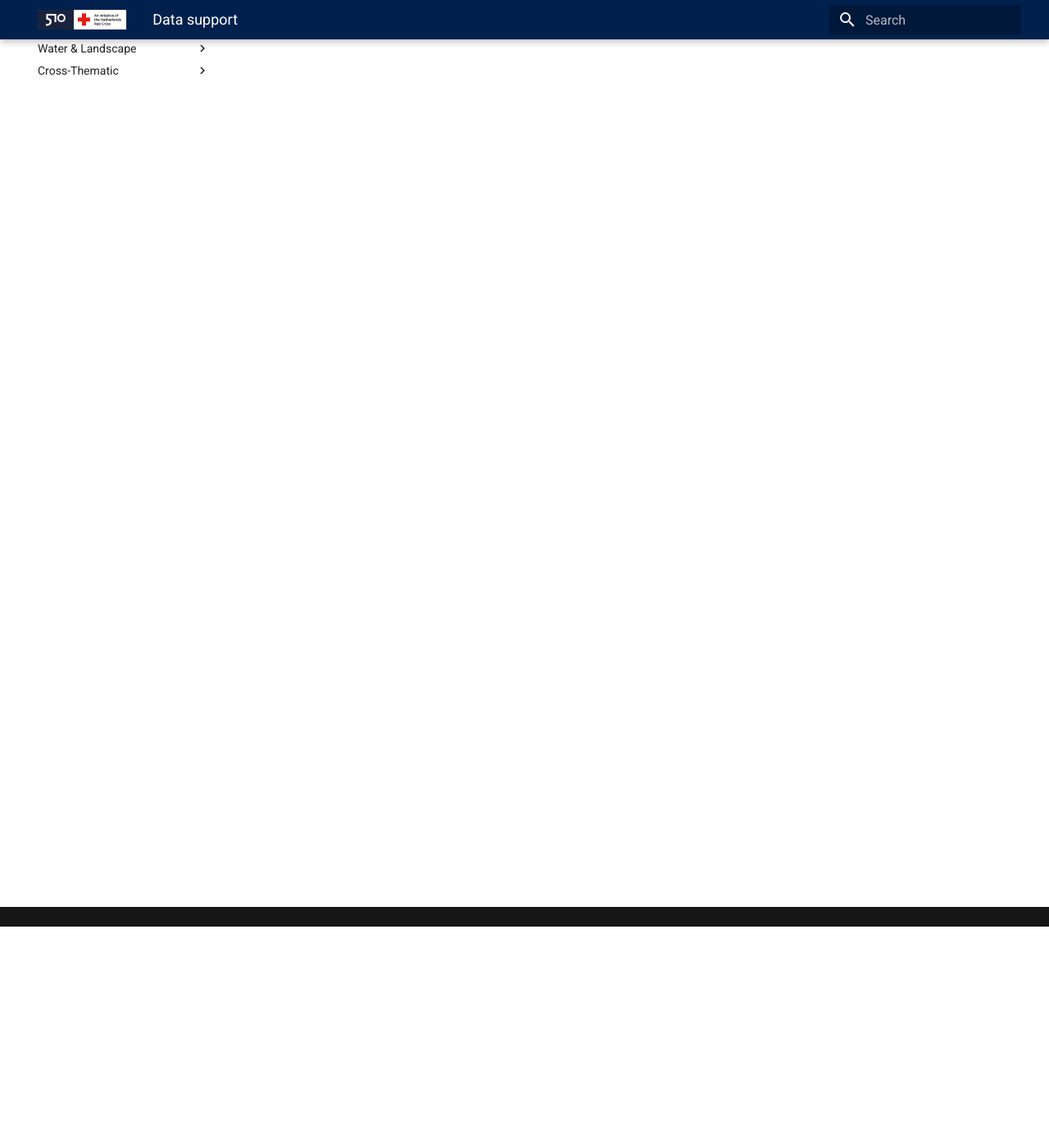
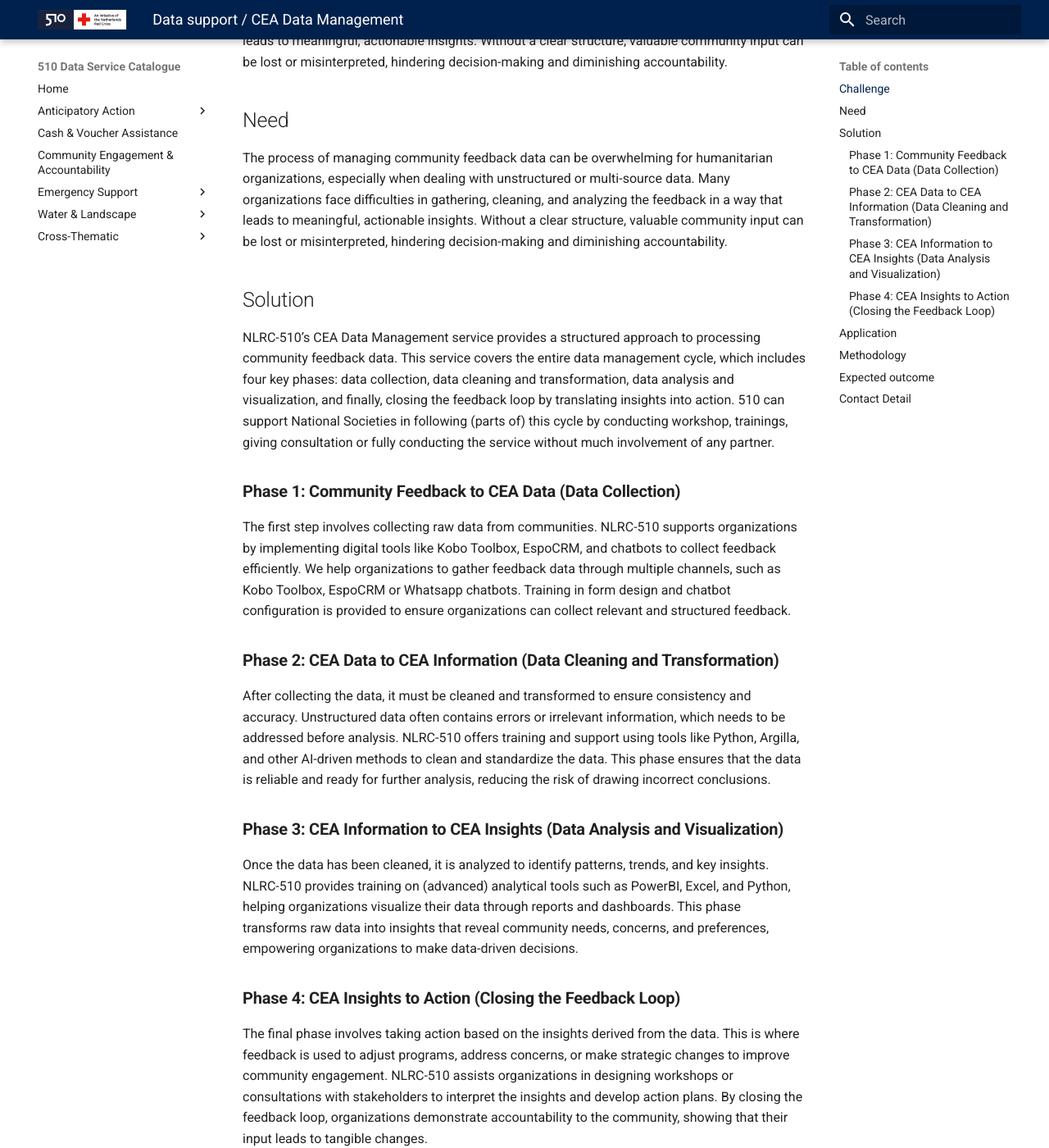
Before and after one commit to rodekruis/data-service-catalogue, an MkDocs documentation site: the page built from docs/cea/data_support.md, in a window 1280 px wide and 1400 px high, scrolled down 270 px. Shown: the whole window at 82% size. Built offline with MkDocs 1.6.1 and Material for MkDocs 9.7.7, drawn with Linux system fonts in a browser that asks for light colours; plug-ins that fetch from the network failed and are left out; some of the changed text lies outside the part shown.

Commit message:
Update data_support.md

```diff
--- a/docs/cea/data_support.md
+++ b/docs/cea/data_support.md
@@ -1 +1,47 @@
-# Data support
+# Data support / CEA Data Management
+
+## Challenge
+
+The process of managing community feedback data can be overwhelming for humanitarian organizations, especially when dealing with unstructured or multi-source data. Many organizations face difficulties in gathering, cleaning, and analyzing the feedback in a way that leads to meaningful, actionable insights. Without a clear structure, valuable community input can be lost or misinterpreted, hindering decision-making and diminishing accountability.
+
+## Need
+
+The process of managing community feedback data can be overwhelming for humanitarian organizations, especially when dealing with unstructured or multi-source data. Many organizations face difficulties in gathering, cleaning, and analyzing the feedback in a way that leads to meaningful, actionable insights. Without a clear structure, valuable community input can be lost or misinterpreted, hindering decision-making and diminishing accountability.
+
+## Solution
+
+NLRC-510’s CEA Data Management service provides a structured approach to processing community feedback data. This service covers the entire data management cycle, which includes four key phases: data collection, data cleaning and transformation, data analysis and visualization, and finally, closing the feedback loop by translating insights into action. 510 can support National Societies in following (parts of) this cycle by conducting workshop, trainings, giving consultation or fully conducting the service without much involvement of any partner.
+
+### Phase 1: Community Feedback to CEA Data (Data Collection)
+The first step involves collecting raw data from communities. NLRC-510 supports organizations by implementing digital tools like Kobo Toolbox, EspoCRM, and chatbots to collect feedback efficiently. We help organizations to gather feedback data through multiple channels, such as Kobo Toolbox, EspoCRM or Whatsapp chatbots. Training in form design and chatbot configuration is provided to ensure organizations can collect relevant and structured feedback.
+
+### Phase 2: CEA Data to CEA Information (Data Cleaning and Transformation)
+
+After collecting the data, it must be cleaned and transformed to ensure consistency and accuracy. Unstructured data often contains errors or irrelevant information, which needs to be addressed before analysis. NLRC-510 offers training and support using tools like Python, Argilla, and other AI-driven methods to clean and standardize the data. This phase ensures that the data is reliable and ready for further analysis, reducing the risk of drawing incorrect conclusions.
+
+### Phase 3: CEA Information to CEA Insights (Data Analysis and Visualization)
+
+Once the data has been cleaned, it is analyzed to identify patterns, trends, and key insights. NLRC-510 provides training on (advanced) analytical tools such as PowerBI, Excel, and Python, helping organizations visualize their data through reports and dashboards. This phase transforms raw data into insights that reveal community needs, concerns, and preferences, empowering organizations to make data-driven decisions.
+
+### Phase 4: CEA Insights to Action (Closing the Feedback Loop)
+
+The final phase involves taking action based on the insights derived from the data. This is where feedback is used to adjust programs, address concerns, or make strategic changes to improve community engagement. NLRC-510 assists organizations in designing workshops or consultations with stakeholders to interpret the insights and develop action plans. By closing the feedback loop, organizations demonstrate accountability to the community, showing that their input leads to tangible changes.
+
+The following diagram gives a visual representation of the four phases:
+(diagram)
+
+## Application
+
+The CEA Data Management service is applicable to any humanitarian organization looking to strengthen their feedback systems. Whether dealing with emergency responses, development programs, or routine community engagement, this service helps organizations collect, analyze, and act on feedback efficiently. The service is especially useful for National Societies and organizations with limited data capacity, as NLRC-510 provides comprehensive support, from training to direct data management.
+
+## Methodology
+
+NLRC-510 follows a structured approach, offering hands-on support in each phase of the data management cycle. The process begins with training on data collection tools like EspoCRM and Kobo Toolbox, followed by support in data cleaning and transformation. NLRC-510 then provides guidance on data analysis and visualization techniques, using platforms like PowerBI and Excel. Finally, workshops are held to interpret the data insights and translate them into actionable steps. The methodology ensures that organizations can handle large volumes of feedback data while maintaining accuracy and accountability.
+
+## Expected outcome
+
+Organizations will emerge with a robust data management system that enables them to handle community feedback efficiently and derive actionable insights from it. This will lead to more responsive and transparent programs, as organizations can adjust their activities based on real community needs and concerns. Improved data literacy within teams will ensure that organizations continue to manage feedback effectively, fostering stronger relationships with communities and increasing program impact.
+
+## Contact Detail
+
+For more details about the CEA Data Management service, visit [510.global](https://510.global/) or contact the NLRC-510 team directly.
```
